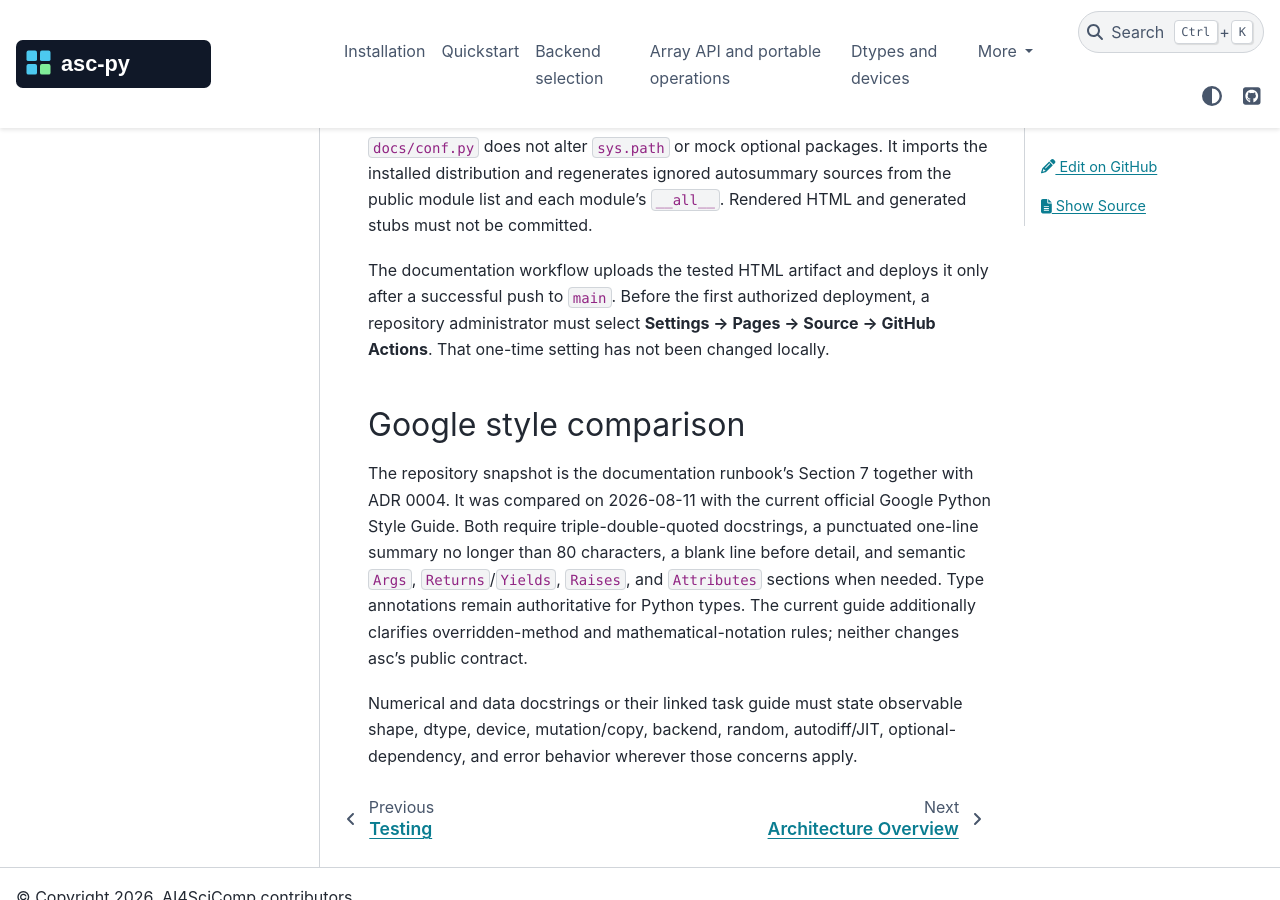
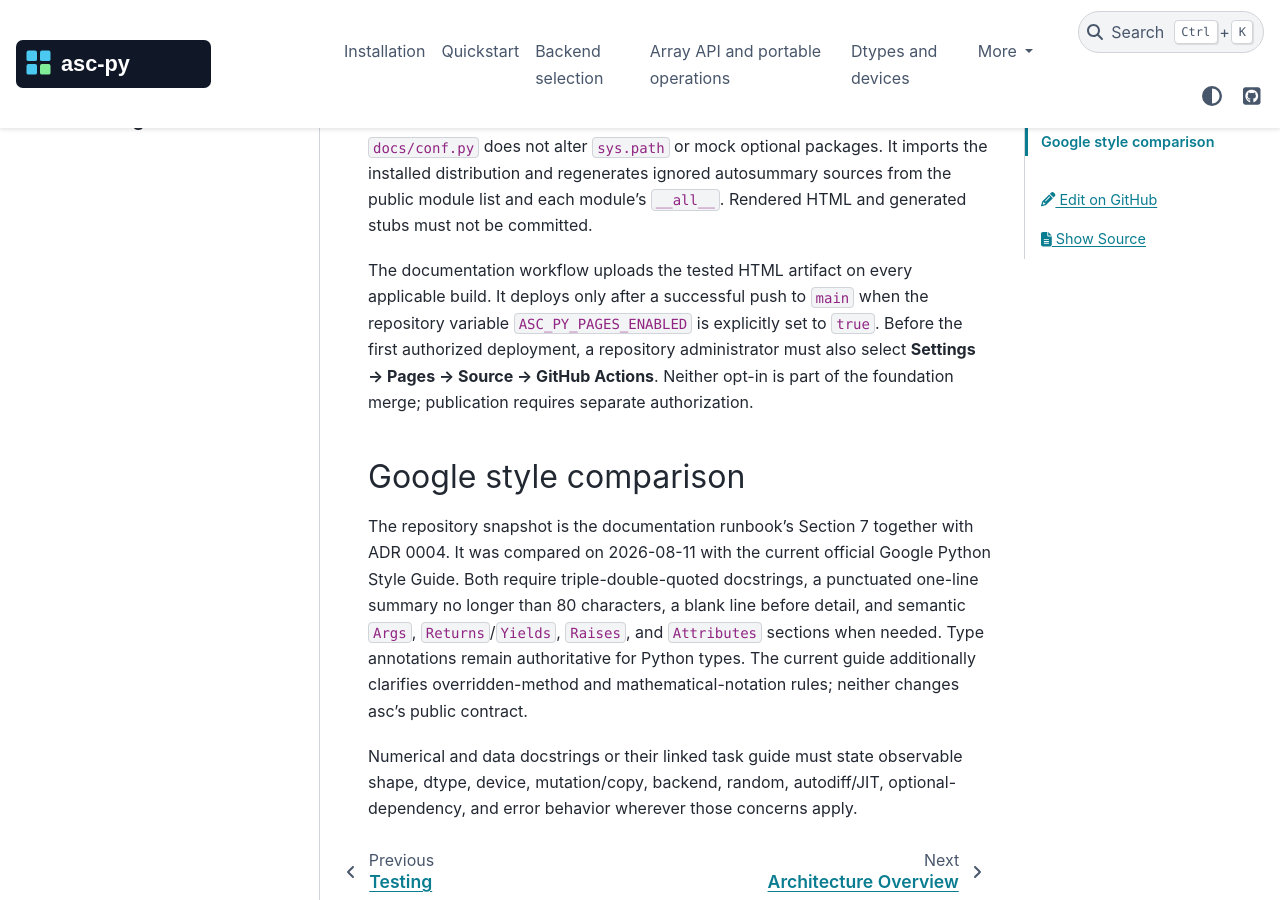
Before and after one commit to AI4SciComp/asc-py, a Sphinx documentation site: the page built from docs/development/documentation.md, in a window 1280 px wide and 900 px high, scrolled down 553 px. Built offline with Sphinx 7.4.7 and the PyData theme 0.15.4, drawn with Linux system fonts in a browser that asks for light colours.

Commit message:
fix(release): gate Pages and document downstream APIs

```diff
--- a/docs/development/documentation.md
+++ b/docs/development/documentation.md
@@ -24,10 +24,12 @@
 the public module list and each module's `__all__`. Rendered HTML and generated
 stubs must not be committed.
 
-The documentation workflow uploads the tested HTML artifact and deploys it
-only after a successful push to `main`. Before the first authorized deployment,
-a repository administrator must select **Settings → Pages → Source → GitHub
-Actions**. That one-time setting has not been changed locally.
+The documentation workflow uploads the tested HTML artifact on every applicable
+build. It deploys only after a successful push to `main` when the repository
+variable `ASC_PY_PAGES_ENABLED` is explicitly set to `true`. Before the first
+authorized deployment, a repository administrator must also select
+**Settings → Pages → Source → GitHub Actions**. Neither opt-in is part of the
+foundation merge; publication requires separate authorization.
 
 ## Google style comparison
 
```
Also changed, not shown: docs/architecture/downstream-public-api.md (added, +53 -0 lines), docs/architecture/overview.md (+4 -0 lines), docs/architecture/public-api.md (+4 -0 lines), docs/index.md (+1 -0 lines), docs/reports/release-readiness-v0.1.0.md (+3 -3 lines), docs/specification/functionality-matrix.md (+1 -1 lines), 3 other files.
